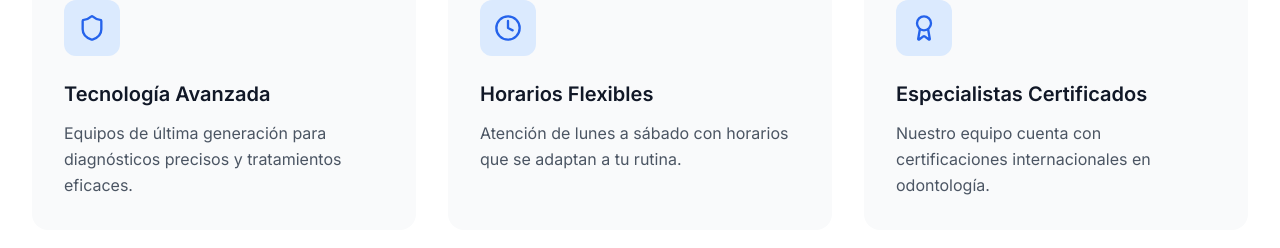
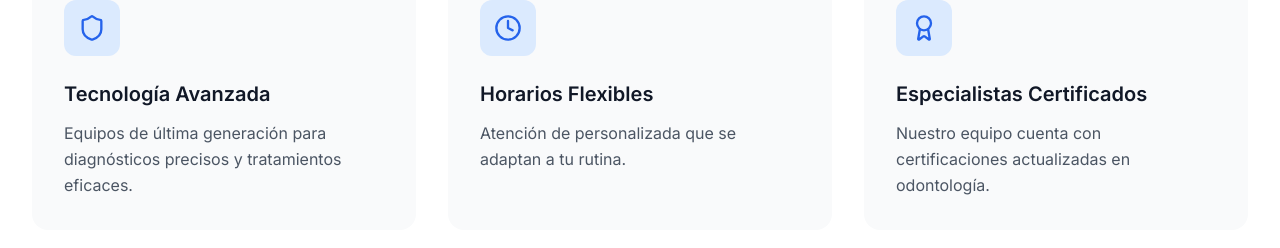
Before and after one commit to davidijjdj/ByDraSolano, a Next.js app: page / in a window 1280 px wide. Shown: the part 900-1148 px from the top of the page. Built offline with nearby package versions, Linux system fonts and the light colour scheme; no server answers; the database is empty.

Commit message:
Actualizacion

```diff
--- a/app/page.tsx
+++ b/app/page.tsx
@@ -9,8 +9,8 @@ import { getTestimonials, Testimonial } from "@/lib/auth";
 
 const features = [
   { icon: Shield, title: "Tecnología Avanzada", description: "Equipos de última generación para diagnósticos precisos y tratamientos eficaces." },
-  { icon: Clock, title: "Horarios Flexibles", description: "Atención de lunes a sábado con horarios que se adaptan a tu rutina." },
-  { icon: Award, title: "Especialistas Certificados", description: "Nuestro equipo cuenta con certificaciones internacionales en odontología." },
+  { icon: Clock, title: "Horarios Flexibles", description: "Atención de personalizada que se adaptan a tu rutina." },
+  { icon: Award, title: "Especialistas Certificados", description: "Nuestro equipo cuenta con certificaciones actualizadas en odontología." },
 ];
 
 export default function Home() {
--- a/components/Footer.tsx
+++ b/components/Footer.tsx
@@ -28,7 +28,7 @@ export default function Footer() {
               <Phone className="h-3.5 w-3.5 flex-shrink-0" /> +569 76178090
             </a>
             <a
-              href="mailto:contacto@clinicadental.cl"
+              href="mailto:contactobydrasolano@gmail.com"
               className="flex items-center gap-1 hover:text-primary-400 transition-colors"
             >
               <Mail className="h-3.5 w-3.5 flex-shrink-0" /> contacto@clinicadental.cl
```
